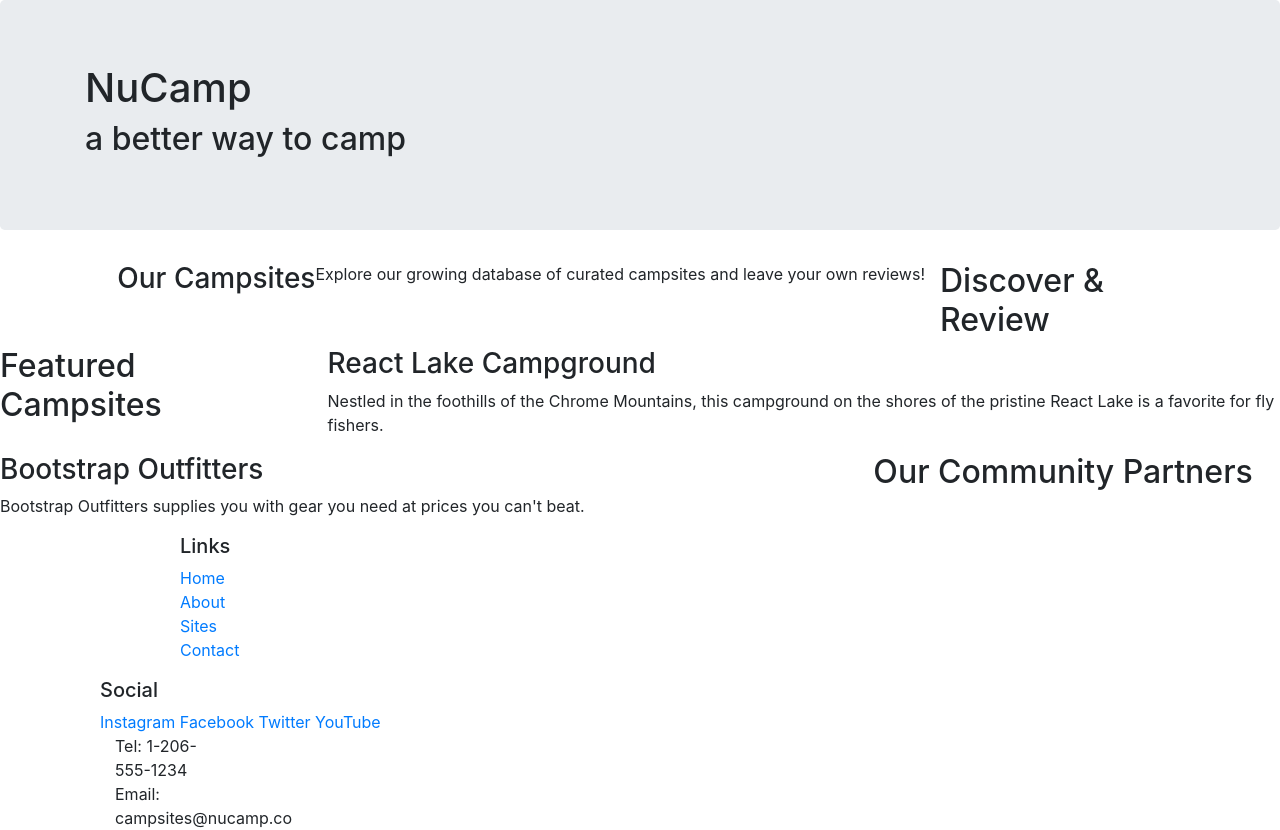
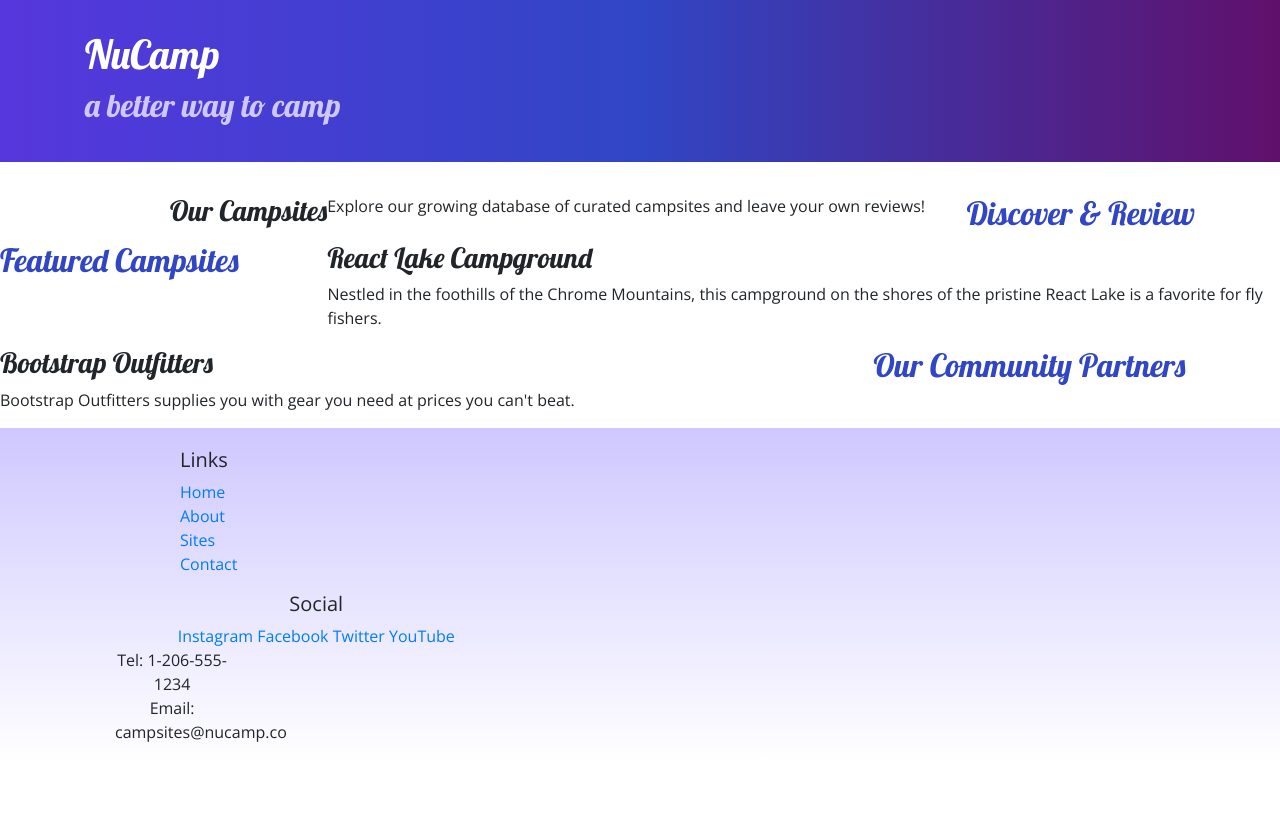
Before and after one commit to IanSLosch/nucampbootstrap, a website: page index.html in a window 1280 px wide. After the commit the page ends 800 px from the top, so only its background shows below. Drawn offline with nearby package versions, Linux system fonts and the light colour scheme.

Commit message:
adding custom styles

```diff
--- /dev/null
+++ b/css/styles.css
@@ -0,0 +1,32 @@
+body {
+    font-family: "Open Sans", sans-serif;
+}
+
+h1, h2, h3 {
+    font-family: "Lobster", cursive;
+}
+
+h2 {
+    color: #3046C5;
+}
+
+header h2 {
+    color: #CEC8FF;
+}
+
+footer {
+    background-image: linear-gradient(#CEC8FF, white);
+    padding: 20px 0;
+}
+
+.jumbotron {
+    padding: 30px;
+    background-image: linear-gradient(to right, #5637DD, #3046C5, #60106B);
+    color: white;
+}
+
+.row-content {
+    padding: 50px 0;
+    border-bottom: 1px ridge;
+    min-height: 200px;
+}
--- a/index.html
+++ b/index.html
@@ -9,12 +9,15 @@
     <!-- Bootstrap CSS -->
     <link rel="stylesheet" href="node_modules/bootstrap/dist/css/bootstrap.min.css" />
 
+    <!-- Additional CSS must be placed after Bootstrap CSS -->
+    <link rel="stylesheet" href="https://fonts.googleapis.com/css?family=Lobster|Open+Sans" />
+    <link rel="stylesheet" href="css/styles.css" />
     <title>NuCamp: A Better Way To Camp</title>
 </head>
 
 <body>
 
-    <header class="jumbotron">
+    <header class="jumbotron jumbotron-fluid">
         <div class="container">
             <div class="row">
                 <div class="col">
@@ -26,9 +29,9 @@
     </header>
 
     <div class="container">
-        <div class="row">
+        <div class="row" class="row row-content align-items-center">
             <div class="col-sm-4 order-sm-last col-md-3">
-                <h2>Discover & Review</h2>
+                <h2 class="text-sm-right">Discover & Review</h2>
             </div>
             <div class="col"></div>
                 <h3>Our Campsites</h3>
@@ -36,7 +39,7 @@
             </div>
         </div>
 
-        <div class="row">
+        <div class="row" class="row row-content align-items-center">
             <div class="col-sm-4 col-md-3">
                 <h2>Featured Campsites</h2>
             </div>
@@ -46,9 +49,9 @@
             </div>
         </div>
 
-        <div class="row">
+        <div class="row" class="row row-content align-items-center">
             <div class="col-sm-4 order-sm-last col-md-">
-                <h2>Our Community Partners</h2>
+                <h2 text-sm-right>Our Community Partners</h2>
             </div>
             <div class="col">
                 <h3>Bootstrap Outfitters</h3>
@@ -70,7 +73,7 @@
                     </ul>
                 </div>
             </div>
-            <div class="col-6 col-sm-5">
+            <div class="col-6 col-sm-5 text-center">
                 <div>
                     <h5>Social</h5>
                     <a href="http://instagram.com/">Instagram</a>
@@ -78,7 +81,7 @@
                     <a href="http://twitter.com/">Twitter</a>
                     <a href="http://youtube.com/">YouTube</a>
                 </div>
-                <div class="col-sm-4">
+                <div class="col-sm-4 text-center">
                     Tel: 1-206-555-1234<br />
                     Email: campsites@nucamp.co
                 </div>
```
